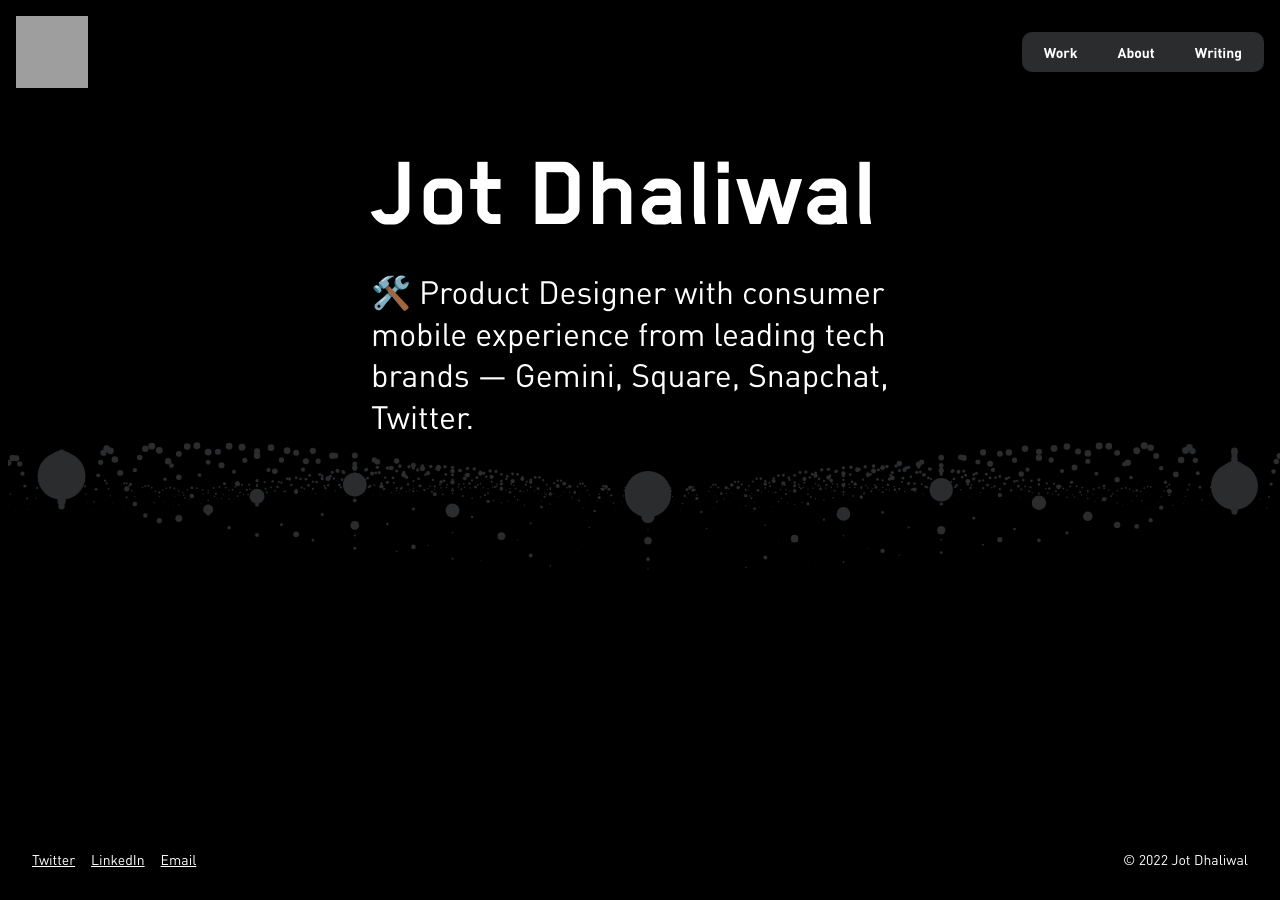
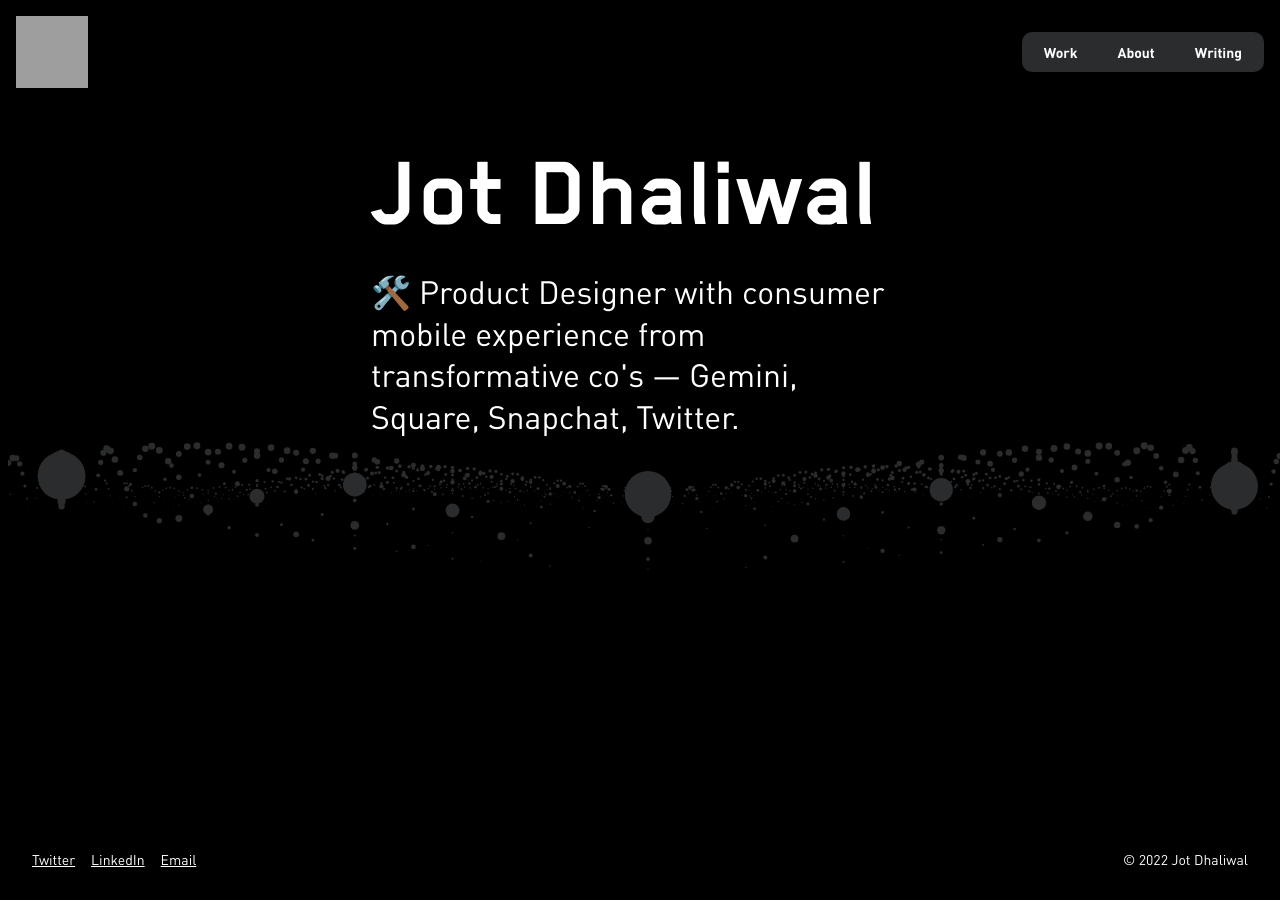
Before and after one commit to jotd/jotd-portfolio, a Jekyll site: the page index.html, which Jekyll copies as it is, in a window 1280 px wide and 900 px high. Built offline with Jekyll 4.4.1, drawn with Linux system fonts in a browser that asks for light colours; grey boxes are pictures that could not be loaded.

Commit message:
Update index.html

```diff
--- a/index.html
+++ b/index.html
@@ -40,7 +40,7 @@
     <div class="content-home">
       <h1 class="header-home">Jot Dhaliwal</h1>
       <p class="tagline-home">
-       🛠️ Product Designer with consumer mobile experience from leading tech brands — Gemini, Square, Snapchat, Twitter.
+       🛠️ Product Designer with consumer mobile experience from transformative co's — Gemini, Square, Snapchat, Twitter.
        <!-- <a href="mailto:info@jotd.me?subject=Inquiry%20from%20website"> <p class="tag"><span class="tag-text">Lets Chat</span></p> </a>  -->
       </p>
     </div>
```
